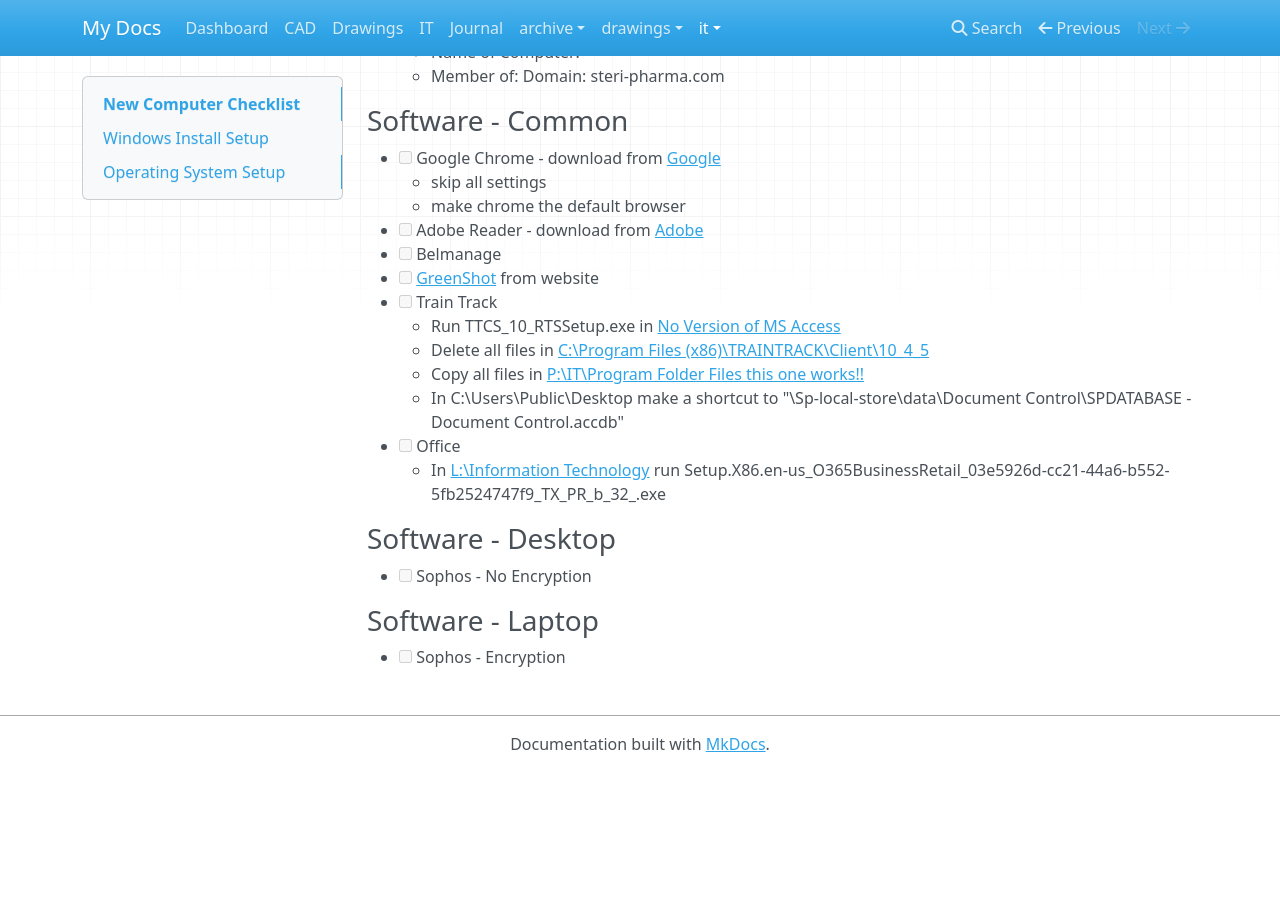
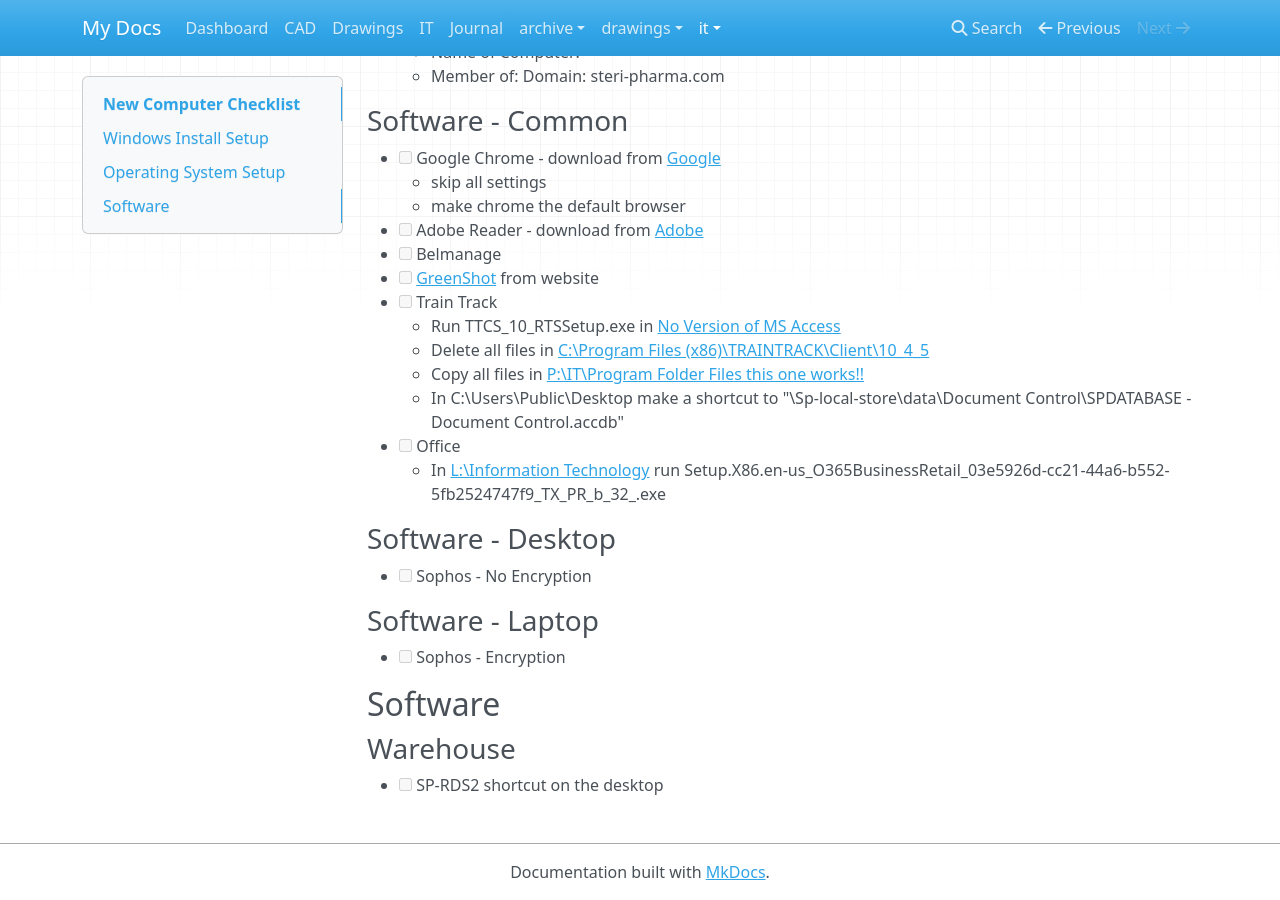
Before and after one commit to linux478/notebook, an MkDocs documentation site: the page built from docs/_it/new-computer.md, in a window 1280 px wide and 900 px high, scrolled down 1518 px. Built offline with MkDocs 1.6.1, drawn with Linux system fonts in a browser that asks for light colours; nearby versions of some CDN libraries; before the commit the page ends 2290 px from its top, so only the background shows below that.

Commit message:
ADD WAREHOUSE TO SOFTWARE

```diff
--- a/docs/_it/new-computer.md
+++ b/docs/_it/new-computer.md
@@ -95,3 +95,9 @@ title: IT New Computer Checklist
 ### Software - Laptop
 
 - [ ] Sophos - Encryption
+
+## Software
+
+### Warehouse
+
+- [ ] SP-RDS2 shortcut on the desktop
```
